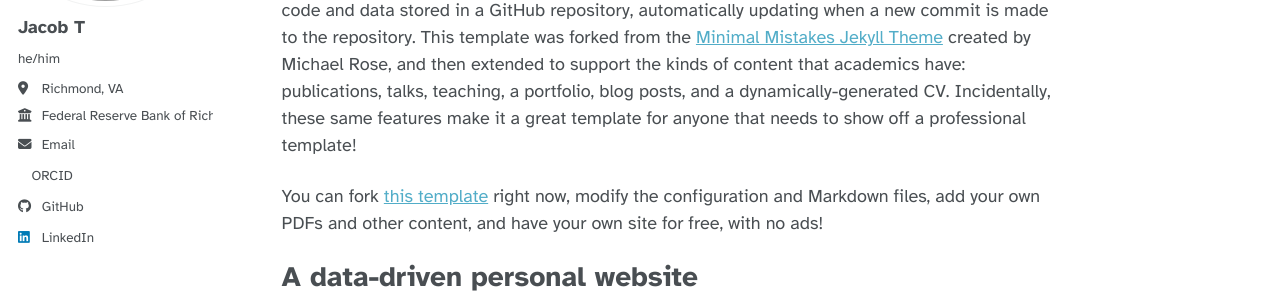
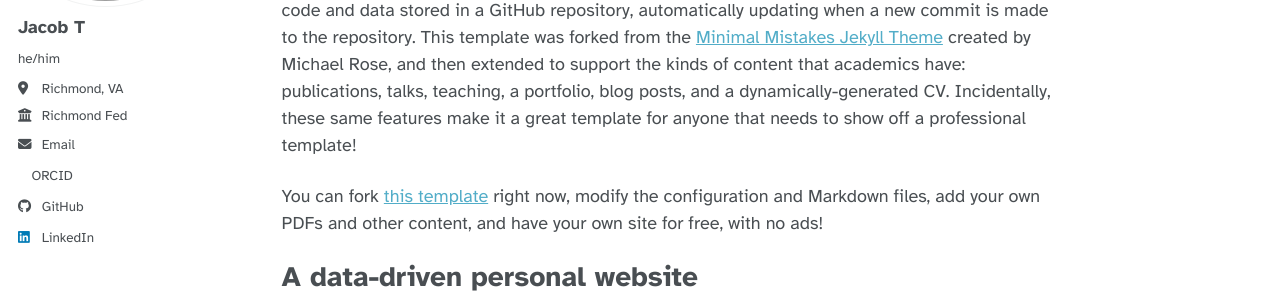
Before and after one commit to jacobedt/jacobedt.github.io, a Jekyll site: the page built from _pages/about.md, in a window 1280 px wide. Shown: the part 228-528 px from the top of the page. Built offline with Jekyll 4.4.1, drawn with Linux system fonts in a browser that asks for light colours; a style sheet for code colours, icons or effects is not loaded.

Commit message:
undo config change

```diff
--- a/_config.yml
+++ b/_config.yml
@@ -86,7 +86,7 @@ author:
   pronouns         : "he/him"
   bio              : # "Short biography for the left-hand sidebar"
   location         : "Richmond, VA"
-  employer         : "Federal Reserve Bank of Richmond"
+  employer         : "Richmond Fed"
   uri              : # URL
   email            : "jtitcomb03@gmail.com"
 
```
